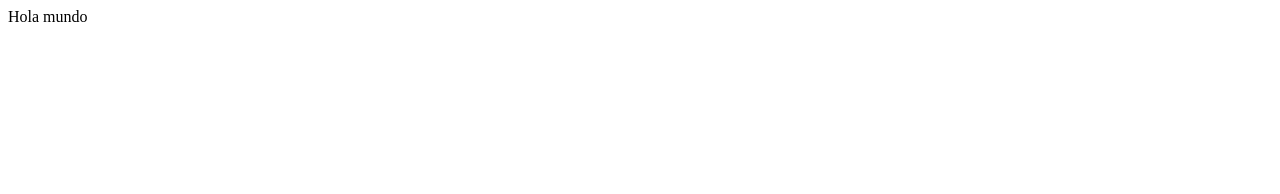
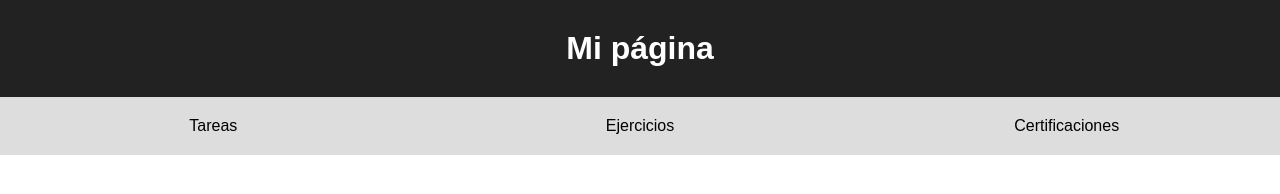
Before and after one commit to yoshibeni64/aws_xideral, a plain HTML site: page index.html in a window 1280 px wide. Drawn offline with Linux system fonts and the light colour scheme.

Commit message:
Update index.html
Estructura

```diff
--- a/index.html
+++ b/index.html
@@ -1 +1,108 @@
-<p>Hola mundo</p>
+<!DOCTYPE html>
+<html lang="es">
+<head>
+    <meta charset="UTF-8">
+    <meta name="viewport" content="width=device-width, initial-scale=1.0">
+    <title>Mi página</title>
+
+    <style>
+        * {
+            margin: 0;
+            padding: 0;
+            box-sizing: border-box;
+        }
+
+        body {
+            font-family: Arial, sans-serif;
+        }
+
+        .header {
+            background-color: #222;
+            color: white;
+            text-align: center;
+            padding: 30px;
+        }
+
+        .navBar {
+            display: flex;
+            width: 100%;
+        }
+
+        .navBar div {
+            flex: 1;
+            padding: 20px;
+            text-align: center;
+            cursor: pointer;
+            background-color: #ddd;
+        }
+
+        .navBar div:hover {
+            background-color: red;
+            color: white;
+        }
+
+        .section {
+            display: none;
+            padding: 40px;
+            text-align: center;
+        }
+
+        .section.active {
+            display: block;
+        }
+    </style>
+</head>
+
+<body>
+
+    <header class="header">
+        <h1>Mi página</h1>
+    </header>
+
+    <nav class="navBar">
+        <div class="tareas" onclick="mostrarSeccion('tareas')">
+            Tareas
+        </div>
+
+        <div class="ejercicios" onclick="mostrarSeccion('ejercicios')">
+            Ejercicios
+        </div>
+
+        <div class="certificaciones" onclick="mostrarSeccion('certificaciones')">
+            Certificaciones
+        </div>
+    </nav>
+
+    <div class="section tareas">
+        <h2>Tareas</h2>
+        <p>Aquí estarán mis tareas.</p>
+    </div>
+
+    <div class="section ejercicios">
+        <h2>Ejercicios</h2>
+        <p>Aquí estarán mis ejercicios.</p>
+    </div>
+
+    <div class="section certificaciones">
+        <h2>Certificaciones</h2>
+        <p>Aquí estarán mis certificaciones.</p>
+    </div>
+
+    <script>
+        function mostrarSeccion(nombre) {
+            const secciones = document.querySelectorAll('.section');
+
+            secciones.forEach(seccion => {
+                seccion.classList.remove('active');
+            });
+
+            const seccionSeleccionada = document.querySelector(
+                '.section.' + nombre
+            );
+
+            seccionSeleccionada.classList.add('active');
+        }
+    </script>
+
+</body>
+</html>
```
